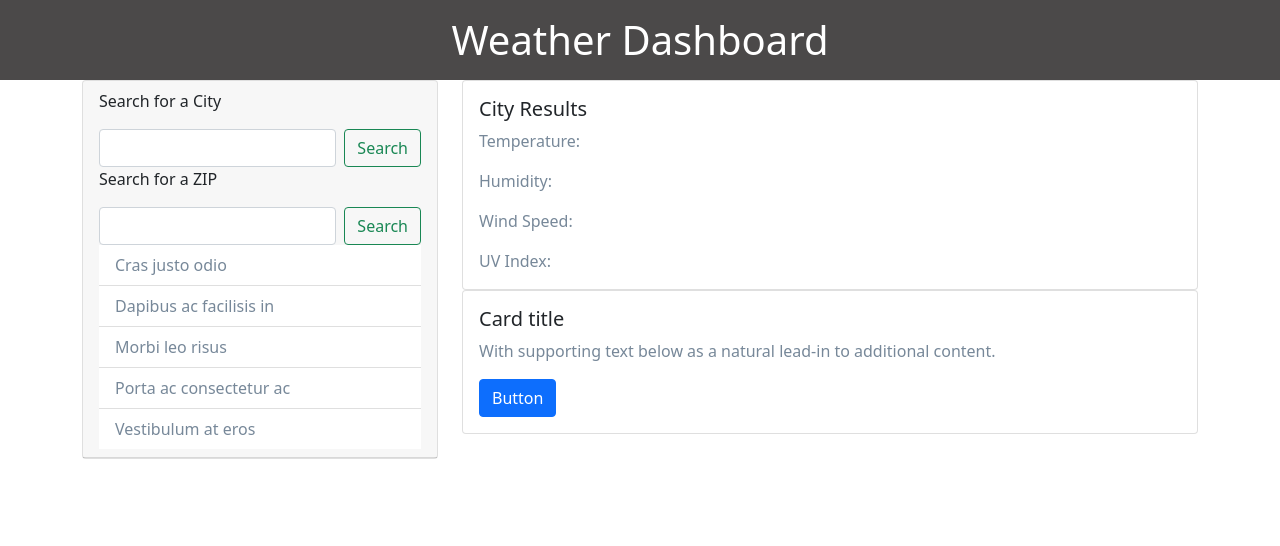
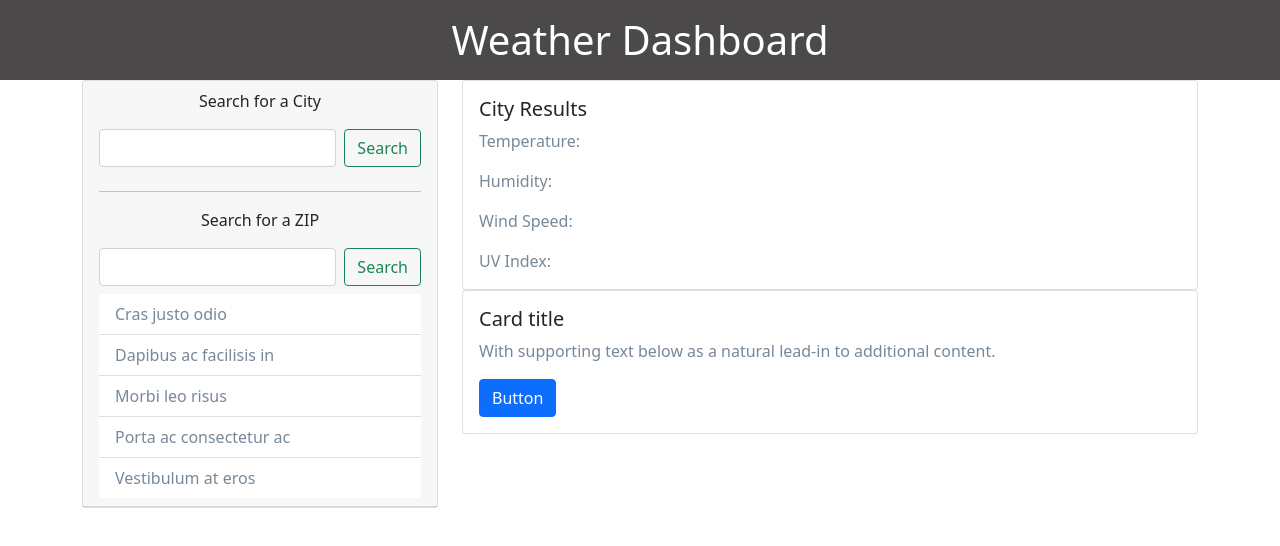
Before and after one commit to damiandeleon/Weather-Dashboard, a plain HTML site: page index.html in a window 1280 px wide. Drawn offline with nearby package versions, Linux system fonts and the light colour scheme.

Commit message:
updated zip city search input

```diff
--- a/index.html
+++ b/index.html
@@ -20,13 +20,14 @@
             <div class="col-md-4">
                 <div class="card">
                     <div class="card-header">
-                        <p>Search for a City</p>
-                        <form class="d-flex" id="city-form">
+                        <p style="text-align: center">Search for a City</p>
+                        <form class="d-flex" id="city-form" style="padding-bottom: 8px">
                             <input class="form-control me-2" id="citySearchInput" type="search" aria-label="Search">
                             <button class="btn btn-outline-success" type="submit">Search</button>
                         </form>
-                        <p>Search for a ZIP</p>
-                        <form class="d-flex" id="zip-form">
+                        <hr>
+                        <p style="text-align: center">Search for a ZIP</p>
+                        <form class="d-flex" id="zip-form" style="padding-bottom: 8px;">
                             <input class="form-control me-2" id="zipCitySearchInput" type="search" aria-label="Search">
                             <button class="btn btn-outline-success" type="submit">Search</button>
                         </form>
--- a/script.js
+++ b/script.js
@@ -56,7 +56,7 @@ var zipFormSubmitHandler = function (event) {
       getZIPWeather(cityzip);
 
       cityNameResults.textContent = cityzip + " (make code to get today's date)";
-      citySearchInput.value = '';
+      zipCitySearchInput.value = '';
     } else {
       alert('Please enter a Zip Code before searching');
     }
```
